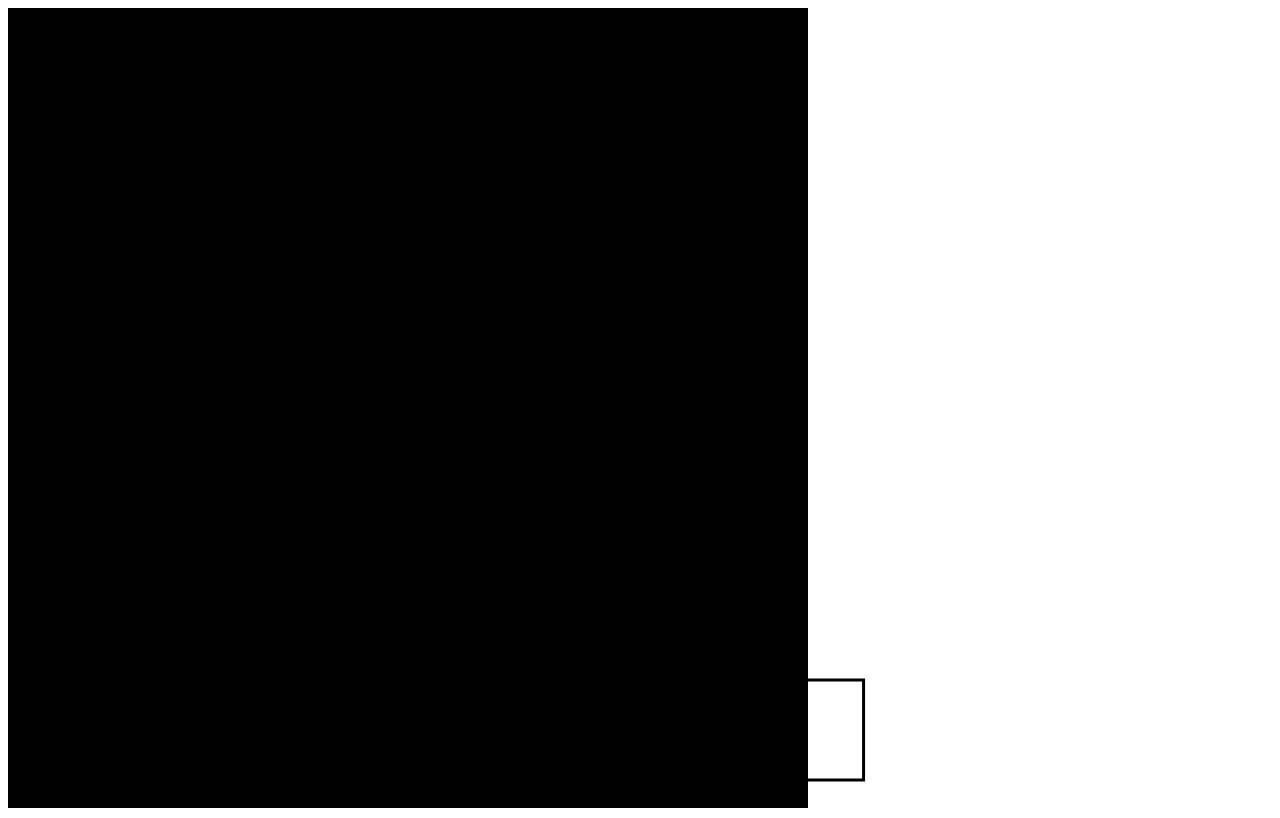
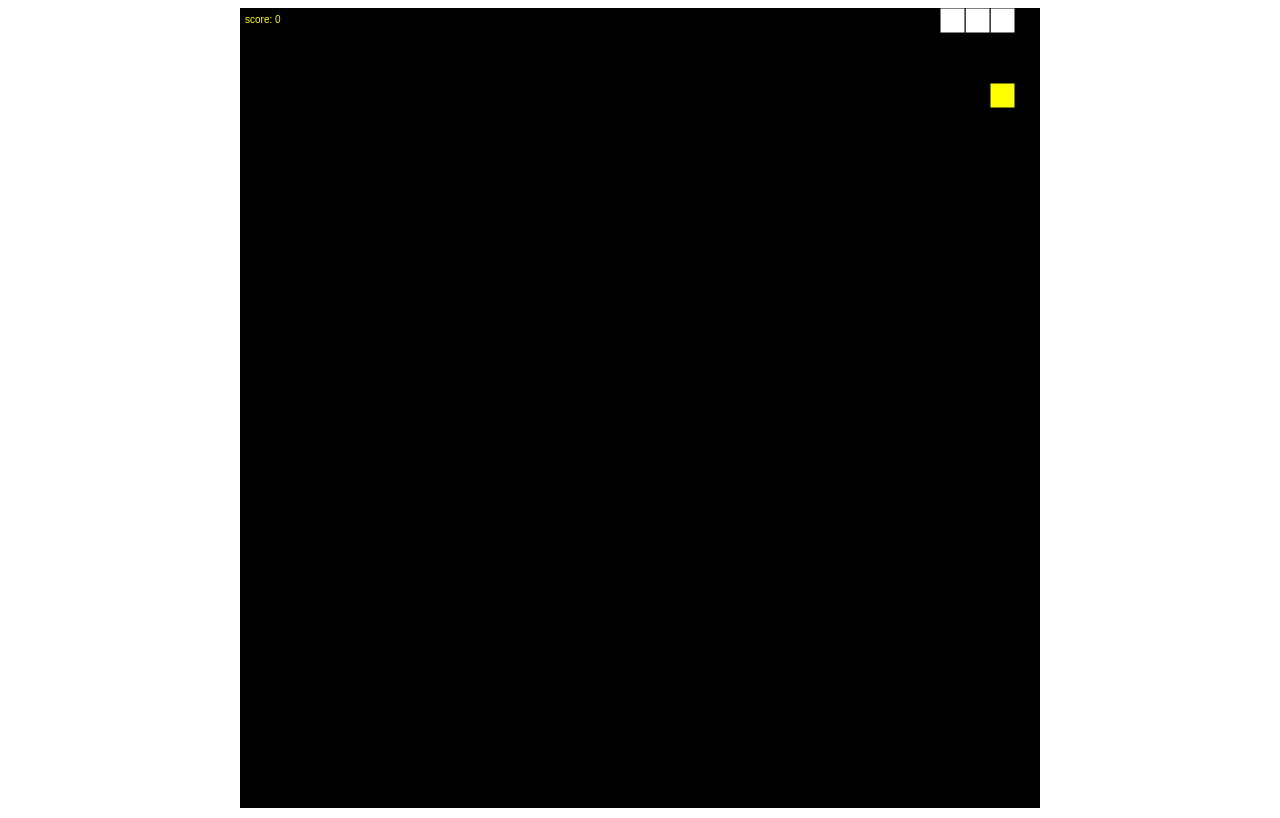
Before and after one commit to nguyenbinhanltv/snakegame-linkedlist, a plain HTML site: page index.html in a window 1280 px wide. Drawn offline with Linux system fonts and the light colour scheme.

Commit message:
finish
Signed-off-by: Nguyễn Bình An <nguyenbinhanltv@gmail.com>

```diff
--- a/snake.js
+++ b/snake.js
@@ -1,4 +1,4 @@
-//Full màn hình ngang 75 Ô, dọc 31
+//Full màn hình ngang 32 Ô, dọc 32
 class Node {
     constructor(data = {x, y}, next = null, prev = null) {
         this.data = data;
@@ -77,6 +77,7 @@ window.onload = function() {
 
     //Dài rộng của 1 box snake
     const box = 25;
+    let score = 0;
 
     //load Audio
     let dead = new this.Audio();
@@ -133,8 +134,8 @@ window.onload = function() {
 
     //Tạo food
     let food = {
-        x : Math.round(Math.random() * (cvsW / box) + 1),
-        y : Math.round(Math.random() * (cvsH / box) + 1)
+        x : Math.round(Math.random() * ((cvsW / box) - 1)),
+        y : Math.round(Math.random() * ((cvsH / box) - 1))
     };
 
     //Vẽ food
@@ -148,14 +149,22 @@ window.onload = function() {
         ctx.strokeRect(x*box, y*box, box, box);
     }
 
+    //Vẽ score
+    function drawScore(x) {
+        ctx.fillStyle = "yellow";
+        ctx.fillText("score: " + x, 5, 15);
+    }
+
     //kiểm tra va chạm
     function checkCollision(x, y, list) {
         let headSnake = list.head;
-        for(let i = 0; i < list.length; i++) {
-            if(x == headSnake.data.x && y == headSnake.data.y) {
-                return true;
+        for(let i = 0; i < list.size; i++) {
+            while(headSnake != null) {
+                if(x == headSnake.data.x && y == headSnake.data.y) {
+                    return true;
+                }
+                headSnake = headSnake.next;
             }
-            headSnake = headSnake.next;
         }
         return false;
     }
@@ -174,14 +183,22 @@ window.onload = function() {
         //Vẽ food
         drawFood(food.x, food.y);
 
+        //Điểm
+        drawScore(score);
+
         //Đầu rắn mới
         let snakeX = snake.head.data.x;
         let snakeY = snake.head.data.y;
 
-        //Thua khi đụng tường
-        if(snakeX < 0 || snakeY < 0 || snakeX >= cvsW/box || snakeY >= cvsH/box || checkCollision(snakeX, snakeY, snake)) {
-            dead.play();
-            location.reload();
+        //Đi xuyên map
+        if(snakeX < 0) {
+            snakeX = cvsW / box;
+        } else if(snakeY < 0) {
+            snakeY = cvsH / box;
+        } else if(snakeX > cvsW / box - 1) {
+            snakeX = -1;
+        } else if(snakeY > cvsH / box - 1) {
+            snakeY = -1;
         }
 
         //Chuyển hướng đi snake
@@ -193,17 +210,28 @@ window.onload = function() {
         //snake ăn food
         if(snakeX == food.x && snakeY == food.y) {
             food = {
-                x : Math.round(Math.random() * (cvsW / box) + 1),
-                y : Math.round(Math.random() * (cvsH / box) + 1)
+                x : Math.round(Math.random() * ((cvsW / box) - 1)),
+                y : Math.round(Math.random() * ((cvsH / box) - 1))
             };
+
+            score++;
+
+            let outputxy = "(" + food.x + ", " + food.y + ")";
+            console.log(outputxy);
         } else {
              //Xóa đuôi snake
             snake.deleteTail();
+        }
+
+        //Kiểm tra va chạm
+        if(checkCollision(snakeX, snakeY, snake)) {
+            dead.play();
+            location.reload();
         }
 
         //Thêm đầu snake
         snake.insertHead({x : snakeX, y : snakeY});
     }
 
-    setInterval(draw, 60);
+    setInterval(draw, 80);
 }
--- a/styles.css
+++ b/styles.css
@@ -1,5 +1,7 @@
 canvas{
     background-color: #000;
+    display: block;
+    margin: 0 auto;
 }
 
 html{
```
